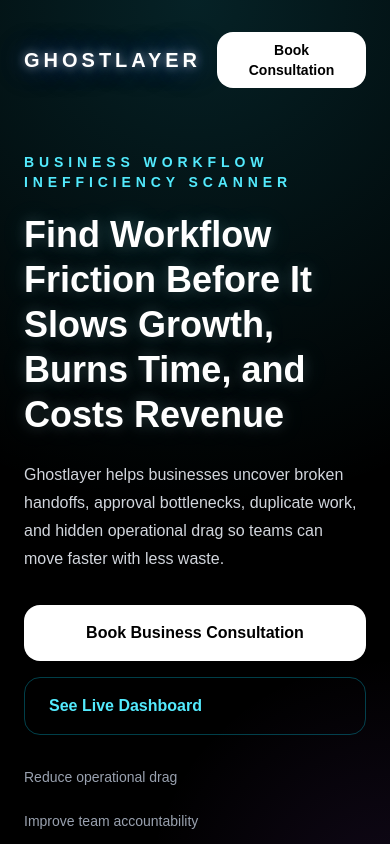
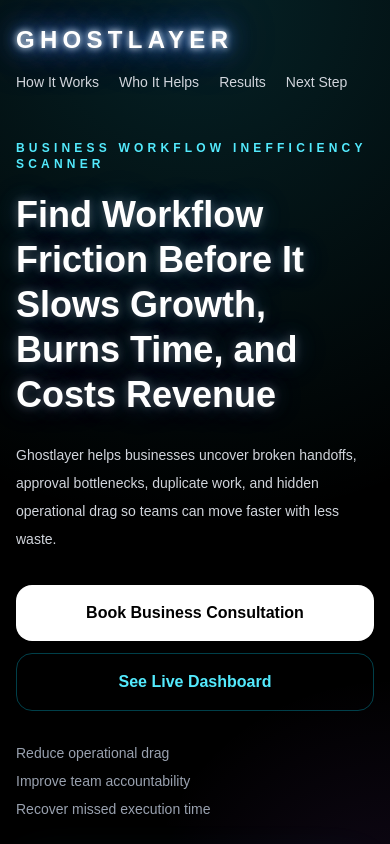
Before and after one commit to DexTheAIBusinessman/ghostlayer, a Next.js app: page / in a window 390 px wide. Shown: the top 844 px of the page. Built offline with nearby package versions, Linux system fonts and the light colour scheme; no server answers.

Commit message:
match homepage glow style and improve mobile layout

```diff
--- a/app/page.tsx
+++ b/app/page.tsx
@@ -20,21 +20,29 @@ export default function HomePage() {
     setIsCalendlyOpen(true);
   }
 
+  const logoGlow =
+    '[text-shadow:0_0_6px_rgba(255,255,255,0.95),0_0_14px_rgba(96,165,250,0.95),0_0_28px_rgba(59,130,246,0.9),0_0_48px_rgba(147,51,234,0.65)]';
+
+  const heroGlow =
+    '[text-shadow:0_0_10px_rgba(255,255,255,0.28),0_0_22px_rgba(96,165,250,0.22),0_0_40px_rgba(59,130,246,0.18)]';
+
   return (
     <main className="min-h-screen bg-black text-white">
       <section className="relative overflow-hidden border-b border-white/10">
         <div className="absolute inset-0 bg-[radial-gradient(circle_at_top,rgba(34,211,238,0.16),transparent_28%),radial-gradient(circle_at_right,rgba(168,85,247,0.10),transparent_25%)]" />
 
-        <div className="relative mx-auto max-w-7xl px-6 py-8 md:px-10">
-          <header className="flex items-center justify-between gap-4">
-            <Link
-              href="/"
-              className="text-xl font-bold tracking-[0.2em] text-white transition hover:text-cyan-300 [text-shadow:0_0_10px_rgba(255,255,255,0.55),0_0_22px_rgba(59,130,246,0.55),0_0_38px_rgba(147,51,234,0.35)]"
-            >
-              GHOSTLAYER
-            </Link>
+        <div className="relative mx-auto max-w-7xl px-4 py-6 sm:px-6 md:px-10">
+          <header className="flex flex-col gap-4 md:flex-row md:items-center md:justify-between">
+            <div className="flex items-center justify-between">
+              <Link
+                href="/"
+                className={`text-2xl font-bold tracking-[0.22em] text-white transition hover:text-cyan-300 sm:text-3xl ${logoGlow}`}
+              >
+                GHOSTLAYER
+              </Link>
+            </div>
 
-            <nav className="hidden items-center gap-6 text-sm text-gray-300 md:flex">
+            <nav className="flex flex-wrap items-center gap-x-5 gap-y-2 text-sm text-gray-300 md:justify-end">
               <a href="#how-it-works" className="transition hover:text-white">
                 How It Works
               </a>
@@ -48,42 +56,28 @@ export default function HomePage() {
                 Next Step
               </a>
             </nav>
-
-            <div className="flex items-center gap-3">
-              <Link
-                href="/dashboard"
-                className="hidden rounded-2xl border border-white/15 px-4 py-2 text-sm font-semibold text-white transition hover:bg-white hover:text-black sm:inline-flex"
-              >
-                View Dashboard
-              </Link>
-
-              <button
-                onClick={openCalendly}
-                className="rounded-2xl bg-white px-4 py-2 text-sm font-semibold text-black transition hover:opacity-85"
-              >
-                Book Consultation
-              </button>
-            </div>
           </header>
 
-          <div className="grid gap-12 py-16 md:grid-cols-[1.15fr_0.85fr] md:py-24">
+          <div className="grid gap-10 py-12 md:grid-cols-[1.15fr_0.85fr] md:gap-12 md:py-24">
             <div>
-              <p className="text-sm font-semibold uppercase tracking-[0.35em] text-cyan-300">
+              <p className="text-xs font-semibold uppercase tracking-[0.35em] text-cyan-300 sm:text-sm">
                 Business Workflow Inefficiency Scanner
               </p>
 
-              <h1 className="mt-5 max-w-4xl text-4xl font-bold leading-tight text-white md:text-6xl [text-shadow:0_0_14px_rgba(255,255,255,0.18),0_0_28px_rgba(34,211,238,0.16)]">
+              <h1
+                className={`mt-5 max-w-4xl text-4xl font-bold leading-tight text-white sm:text-5xl md:text-6xl ${heroGlow}`}
+              >
                 Find Workflow Friction Before It Slows Growth, Burns Time, and
                 Costs Revenue
               </h1>
 
-              <p className="mt-6 max-w-2xl text-base leading-7 text-gray-300 md:text-lg">
+              <p className="mt-6 max-w-2xl text-sm leading-7 text-gray-300 sm:text-base md:text-lg">
                 Ghostlayer helps businesses uncover broken handoffs, approval
                 bottlenecks, duplicate work, and hidden operational drag so
                 teams can move faster with less waste.
               </p>
 
-              <div className="mt-8 flex flex-col gap-4 sm:flex-row">
+              <div className="mt-8 flex flex-col gap-3 sm:flex-row sm:flex-wrap">
                 <button
                   onClick={openCalendly}
                   className="rounded-2xl bg-white px-6 py-4 text-base font-semibold text-black transition hover:opacity-85"
@@ -93,21 +87,21 @@ export default function HomePage() {
 
                 <Link
                   href="/dashboard"
-                  className="rounded-2xl border border-cyan-400/30 px-6 py-4 text-base font-semibold text-cyan-300 transition hover:bg-cyan-400/10"
+                  className="rounded-2xl border border-cyan-400/30 px-6 py-4 text-center text-base font-semibold text-cyan-300 transition hover:bg-cyan-400/10"
                 >
                   See Live Dashboard
                 </Link>
               </div>
 
-              <div className="mt-8 flex flex-wrap gap-6 text-sm text-gray-400">
+              <div className="mt-8 grid grid-cols-1 gap-2 text-sm text-gray-400 sm:grid-cols-3 sm:gap-4">
                 <span>Reduce operational drag</span>
                 <span>Improve team accountability</span>
                 <span>Recover missed execution time</span>
               </div>
             </div>
 
-            <div className="rounded-[28px] border border-cyan-400/20 bg-white/5 p-6 shadow-[0_0_40px_rgba(34,211,238,0.08)] backdrop-blur">
-              <div className="grid grid-cols-2 gap-4">
+            <div className="rounded-[28px] border border-cyan-400/20 bg-white/5 p-4 shadow-[0_0_40px_rgba(34,211,238,0.08)] backdrop-blur sm:p-6">
+              <div className="grid grid-cols-1 gap-4 sm:grid-cols-2">
                 <div className="rounded-3xl border border-white/10 bg-white/5 p-5">
                   <p className="text-xs uppercase tracking-[0.25em] text-gray-400">
                     Workflow Health
@@ -165,7 +159,7 @@ export default function HomePage() {
         </div>
       </section>
 
-      <section id="how-it-works" className="mx-auto max-w-7xl px-6 py-16 md:px-10">
+      <section id="how-it-works" className="mx-auto max-w-7xl px-4 py-16 sm:px-6 md:px-10">
         <div className="max-w-3xl">
           <p className="text-sm font-semibold uppercase tracking-[0.3em] text-cyan-300">
             How It Works
@@ -223,7 +217,7 @@ export default function HomePage() {
       </section>
 
       <section id="who-its-for" className="border-y border-white/10 bg-white/5">
-        <div className="mx-auto max-w-7xl px-6 py-16 md:px-10">
+        <div className="mx-auto max-w-7xl px-4 py-16 sm:px-6 md:px-10">
           <div className="max-w-3xl">
             <p className="text-sm font-semibold uppercase tracking-[0.3em] text-cyan-300">
               Who It Helps
@@ -275,7 +269,7 @@ export default function HomePage() {
         </div>
       </section>
 
-      <section id="results" className="mx-auto max-w-7xl px-6 py-16 md:px-10">
+      <section id="results" className="mx-auto max-w-7xl px-4 py-16 sm:px-6 md:px-10">
         <div className="max-w-3xl">
           <p className="text-sm font-semibold uppercase tracking-[0.3em] text-cyan-300">
             What Businesses Want
@@ -319,7 +313,7 @@ export default function HomePage() {
         id="pricing"
         className="border-y border-white/10 bg-[radial-gradient(circle_at_center,rgba(34,211,238,0.10),transparent_35%)]"
       >
-        <div className="mx-auto max-w-7xl px-6 py-16 md:px-10">
+        <div className="mx-auto max-w-7xl px-4 py-16 sm:px-6 md:px-10">
           <div className="max-w-3xl">
             <p className="text-sm font-semibold uppercase tracking-[0.3em] text-cyan-300">
               Next Step
@@ -334,7 +328,7 @@ export default function HomePage() {
             </p>
           </div>
 
-          <div className="mt-10 rounded-[32px] border border-white/10 bg-white/5 p-8 shadow-[0_0_60px_rgba(34,211,238,0.08)]">
+          <div className="mt-10 rounded-[32px] border border-white/10 bg-white/5 p-6 shadow-[0_0_60px_rgba(34,211,238,0.08)] sm:p-8">
             <div className="grid gap-8 md:grid-cols-[1fr_auto] md:items-center">
               <div>
                 <h3 className="text-2xl font-semibold">
@@ -366,12 +360,12 @@ export default function HomePage() {
       </section>
 
       <footer className="border-t border-white/10 bg-black">
-        <div className="mx-auto max-w-7xl px-6 py-10 md:px-10">
+        <div className="mx-auto max-w-7xl px-4 py-10 sm:px-6 md:px-10">
           <div className="flex flex-col gap-8 md:flex-row md:items-start md:justify-between">
             <div className="max-w-xl">
               <Link
                 href="/"
-                className="text-xl font-bold tracking-[0.2em] text-white transition hover:text-cyan-300 [text-shadow:0_0_10px_rgba(255,255,255,0.55),0_0_22px_rgba(59,130,246,0.55),0_0_38px_rgba(147,51,234,0.35)]"
+                className={`text-2xl font-bold tracking-[0.22em] text-white transition hover:text-cyan-300 sm:text-3xl ${logoGlow}`}
               >
                 GHOSTLAYER
               </Link>
@@ -389,16 +383,25 @@ export default function HomePage() {
                   Explore
                 </p>
                 <div className="mt-4 space-y-3 text-sm text-gray-400">
-                  <a href="#how-it-works" className="block transition hover:text-white">
+                  <a
+                    href="#how-it-works"
+                    className="block transition hover:text-white"
+                  >
                     How It Works
                   </a>
-                  <a href="#who-its-for" className="block transition hover:text-white">
+                  <a
+                    href="#who-its-for"
+                    className="block transition hover:text-white"
+                  >
                     Who It Helps
                   </a>
                   <a href="#results" className="block transition hover:text-white">
                     Results
                   </a>
-                  <Link href="/dashboard" className="block transition hover:text-white">
+                  <Link
+                    href="/dashboard"
+                    className="block transition hover:text-white"
+                  >
                     Dashboard
                   </Link>
                 </div>
@@ -415,7 +418,10 @@ export default function HomePage() {
                   >
                     Book Consultation
                   </button>
-                  <Link href="/dashboard" className="block transition hover:text-white">
+                  <Link
+                    href="/dashboard"
+                    className="block transition hover:text-white"
+                  >
                     View Live Dashboard
                   </Link>
                 </div>
```
